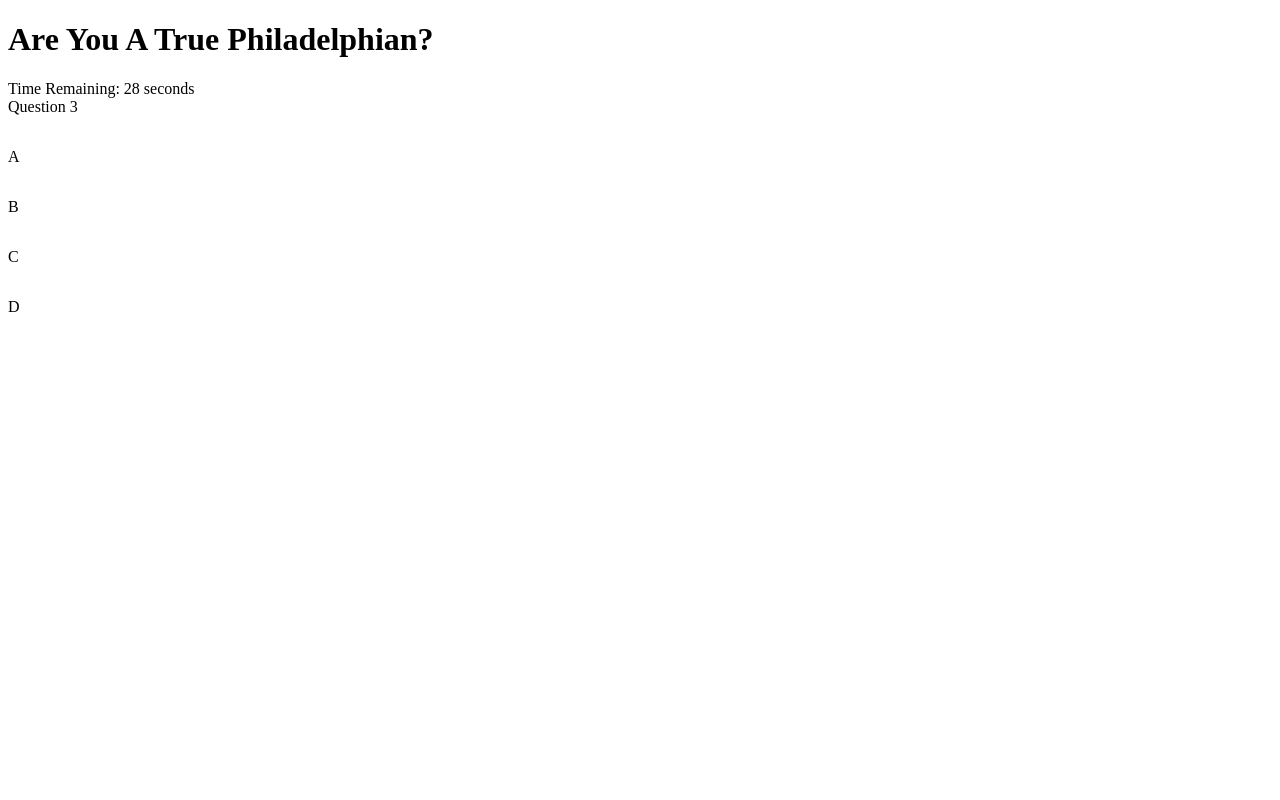
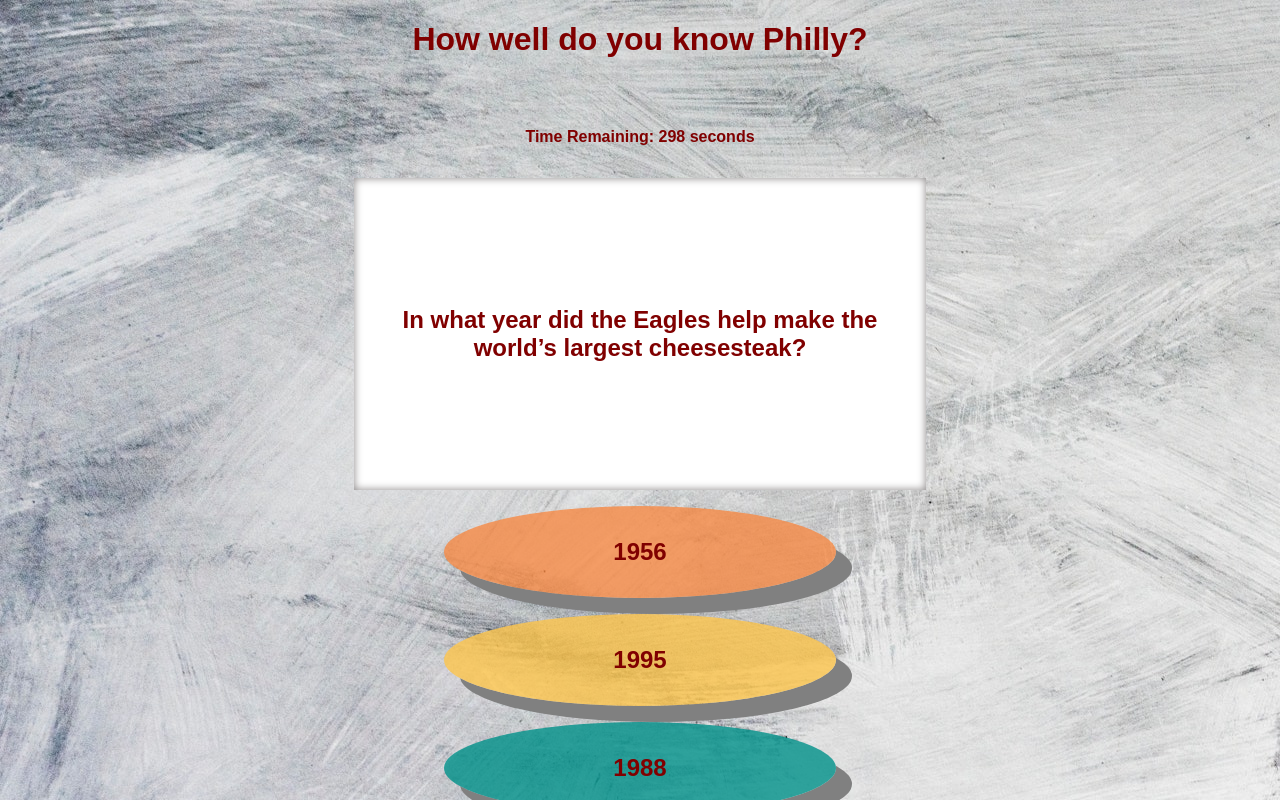
Before and after one commit to rdougherty31/TriviaGame, a plain HTML site: page index.html in a window 1280 px wide. Both pictures are taken after a click on the button "Play Game!". Shown: the top 800 px of the page. Drawn offline with nearby package versions, Linux system fonts and the light colour scheme.

Commit message:
Questions & CSS

```diff
--- a/assets/css/style.css
+++ b/assets/css/style.css
@@ -1,7 +1,68 @@
-.currentQuestion {
-    width: 100px;
-    height: 50px;
-}
 .playGame, .gameOver {
     display: none;
 }
+body {
+    background: url(../images/whitepaintBG.jpg);
+    text-align: center;
+    font-family: Arial, Helvetica, sans-serif;
+    font-weight: bolder;
+    color: maroon;
+}
+div {
+    margin: 1rem;
+    padding: 1rem;
+}
+.currentQuestion {
+    width: 30%;
+    margin: 1rem auto;
+    border-radius: 50%;
+    padding: 2rem 1rem;
+    font-size: 1.5rem;
+    box-shadow: 1rem 1rem grey;
+}
+#question {
+    background: #fff;
+    font-weight: bold;
+    font-size: 1.5rem;
+    width: 45%;
+    padding: 8rem 1rem;
+    border-radius: 0;
+    box-shadow: 0 0 .5rem inset #858181;
+}
+#option1 {
+    background: rgba(247, 138, 69, .8);
+}
+#option2 {
+    background: rgba(254, 198, 77, .8);
+}
+#option3 {
+    background: rgba(0, 145, 138, .8);
+}
+#option4 {
+    background: rgba(185, 222, 197, .8);
+}
+#option1:hover {
+    box-shadow: 0 0 2rem inset maroon;
+}
+#option2:hover {
+    box-shadow: 0 0 2rem inset maroon;
+}
+#option3:hover {
+    box-shadow: 0 0 2rem inset maroon;
+}
+#option4:hover {
+    box-shadow: 0 0 2rem inset maroon;
+}
+.gameOver {
+    background: #fff;
+    font-size: 1.5rem;
+    box-shadow: 0 0 .2rem inset maroon;
+    width: 45%;
+    margin: auto;
+}
+#gameOver {
+    color: rgb(247, 138, 69);
+}
+#correct, #incorrect, #unanswered  {
+    color: rgb(0, 145, 138)
+}
--- a/assets/javascript/app.js
+++ b/assets/javascript/app.js
@@ -1,101 +1,101 @@
 var questions = [
     quest1 = {
-        question: "Question 1",
-        option1: "A",
-        option2: "B",
-        option3: "C",
-        option4: "D",
-        correctAnswer: "A",
+        question: "Which type of tree was planted in Philadelphia for the U.S. bicentennial?",
+        option1: "Moon Tree",
+        option2: "Rainbow Eucalyptus Tree",
+        option3: "Angel Oak Tree",
+        option4: "Cherry Tree",
+        correctAnswer: "Moon Tree",
         userAnswer: "",
         alreadyAnswered: false
     },
     quest2 = {
-        question: "Question 2",
-        option1: "A",
-        option2: "B",
-        option3: "C",
-        option4: "D",
-        correctAnswer: "B",
+        question: "Who’s brain is on display at the mutter museum?",
+        option1: "Sigmund Freud",
+        option2: "Albert Einstein",
+        option3: "Marie Curie",
+        option4: "William Siddis",
+        correctAnswer: "Albert Einstein",
         userAnswer: "",
         alreadyAnswered: false
     },
     quest3 = {
-        question: "Question 3",
-        option1: "A",
-        option2: "B",
-        option3: "C",
-        option4: "D",
-        correctAnswer: "C",
+        question: "In what year did the Eagles help make the world’s largest cheesesteak?",
+        option1: "1956",
+        option2: "1995",
+        option3: "1988",
+        option4: "1997",
+        correctAnswer: "1988",
         userAnswer: "",
         alreadyAnswered: false
     },
     quest4 = {
-        question: "Question 4",
-        option1: "A",
-        option2: "B",
-        option3: "C",
-        option4: "D",
-        correctAnswer: "D",
+        question: "Referred to as the “Mural Capital of the USA”, Philly is home to over how many outdoor murals?",
+        option1: "1500",
+        option2: "1000",
+        option3: "500",
+        option4: "2000",
+        correctAnswer: "2000",
         userAnswer: "",
         alreadyAnswered: false
     },
     quest5 = {
-        question: "Question 5",
-        option1: "A",
-        option2: "B",
-        option3: "C",
-        option4: "D",
-        correctAnswer: "A",
+        question: "Which of the following was Philadelphia NOT the first to establish in America?",
+        option1: "Medical School",
+        option2: "Zoo",
+        option3: "Professional Sports Team",
+        option4: "Daily Newspaper",
+        correctAnswer: "Professional Sports Team",
         userAnswer: "",
         alreadyAnswered: false
     },
     quest6 = {
-        question: "Question 6",
-        option1: "A",
-        option2: "B",
-        option3: "C",
-        option4: "D",
-        correctAnswer: "B",
+        question: "Which of Philly’s theaters is the oldest continually running theater of all English speaking countries in the world?",
+        option1: "Walnut Street Theater",
+        option2: "Academy of Music",
+        option3: "Kimmel Center",
+        option4: "Fox Theater",
+        correctAnswer: "Walnut Street Theater",
         userAnswer: "",
         alreadyAnswered: false
     },
     quest7 = {
-        question: "Question 7",
-        option1: "A",
-        option2: "B",
-        option3: "C",
-        option4: "D",
-        correctAnswer: "C",
+        question: "Home to the first general-use computer, how much did this Philly-born device weigh?",
+        option1: "18 pounds",
+        option2: "54 pounds",
+        option3: "36 pounds",
+        option4: "27 pounds",
+        correctAnswer: "27 pounds",
         userAnswer: "",
         alreadyAnswered: false
     },
     quest8 = {
-        question: "Question 8",
-        option1: "A",
-        option2: "B",
-        option3: "C",
-        option4: "D",
-        correctAnswer: "D",
+        question: "What was Philly’s very first business?",
+        option1: "Beneficial Bank",
+        option2: "Philadelphia Brewing Company",
+        option3: "Garfield Refining",
+        option4: "Geno's Cheesesteaks",
+        correctAnswer: "Philadelphia Brewing Company",
         userAnswer: "",
         alreadyAnswered: false
     },
     quest9 = {
-        question: "Question 9",
-        option1: "A",
-        option2: "B",
-        option3: "C",
-        option4: "D",
-        correctAnswer: "A",
+        question: "City Hall was the tallest building in America until what year?",
+        option1: "1908",
+        option2: "1954",
+        option3: "1923",
+        option4: "1967",
+        correctAnswer: "1908",
         userAnswer: "",
         alreadyAnswered: false
     },
     quest10 = {
-        question: "Question 10",
-        option1: "A",
-        option2: "B",
-        option3: "C",
-        option4: "D",
-        correctAnswer: "B",
+        question: "Bartram's Garden, the oldest botanical garden in North America, consists of how many acres?",
+        option1: "23",
+        option2: "104",
+        option3: "45",
+        option4: "87",
+        correctAnswer: "45",
         userAnswer: "",
         alreadyAnswered: false
     }
@@ -108,7 +108,7 @@
 };
 var intervalId;
 var ranNumber;
-var time = 30;
+var time = 300;
 var correct = 0;
 var incorrect = 0;
 var timerStarted = false;
@@ -201,7 +201,7 @@
 function option1() {
     $(".currentQuestion").css("border", "none");
     $("#option1").css("border", "1px solid #000");
-    currentQues.userAnswer = "A";
+    currentQues.userAnswer = currentQues.option1;
     currentQues.alreadyAnswered = true;
     checkAnswer();
    console.log(currentQues.userAnswer);
@@ -210,7 +210,7 @@
 function option2() {
     $(".currentQuestion").css("border", "none");
     $("#option2").css("border", "1px solid #000");
-    currentQues.userAnswer = "B";
+    currentQues.userAnswer = currentQues.option2;
     currentQues.alreadyAnswered = true;
     checkAnswer();
    console.log(currentQues.userAnswer);
@@ -219,7 +219,7 @@
 function option3() {
     $(".currentQuestion").css("border", "none");
     $("#option3").css("border", "1px solid #000");
-    currentQues.userAnswer = "C";
+    currentQues.userAnswer = currentQues.option3;
     currentQues.alreadyAnswered = true;
     checkAnswer();
    console.log(currentQues.userAnswer);
@@ -228,7 +228,7 @@
 function option4() {
     $(".currentQuestion").css("border", "none");
     $("#option4").css("border", "1px solid #000");
-    currentQues.userAnswer = "D";
+    currentQues.userAnswer = currentQues.option4;
     currentQues.alreadyAnswered = true;
     checkAnswer();
    console.log(currentQues.userAnswer);
--- a/index.html
+++ b/index.html
@@ -10,7 +10,7 @@
 </head>
 <body>
 
-<h1>Are You A True Philadelphian?</h1>
+<h1>How well do you know Philly?</h1>
 
 <button id="playButton">Play Game!</button>
 <div class="playGame">
```
Also changed, not shown: assets/images/whitepaintBG.jpg (added).
